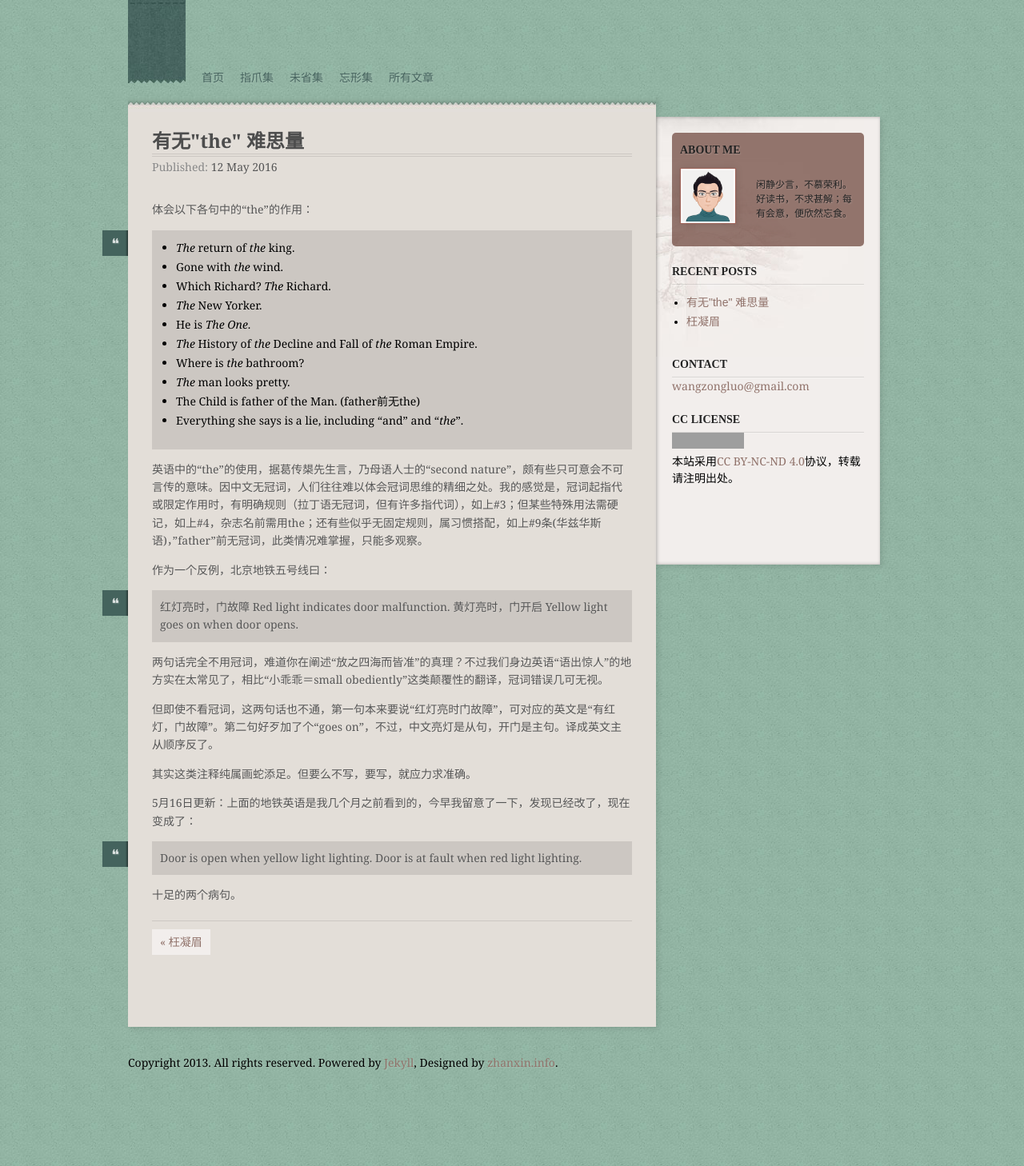
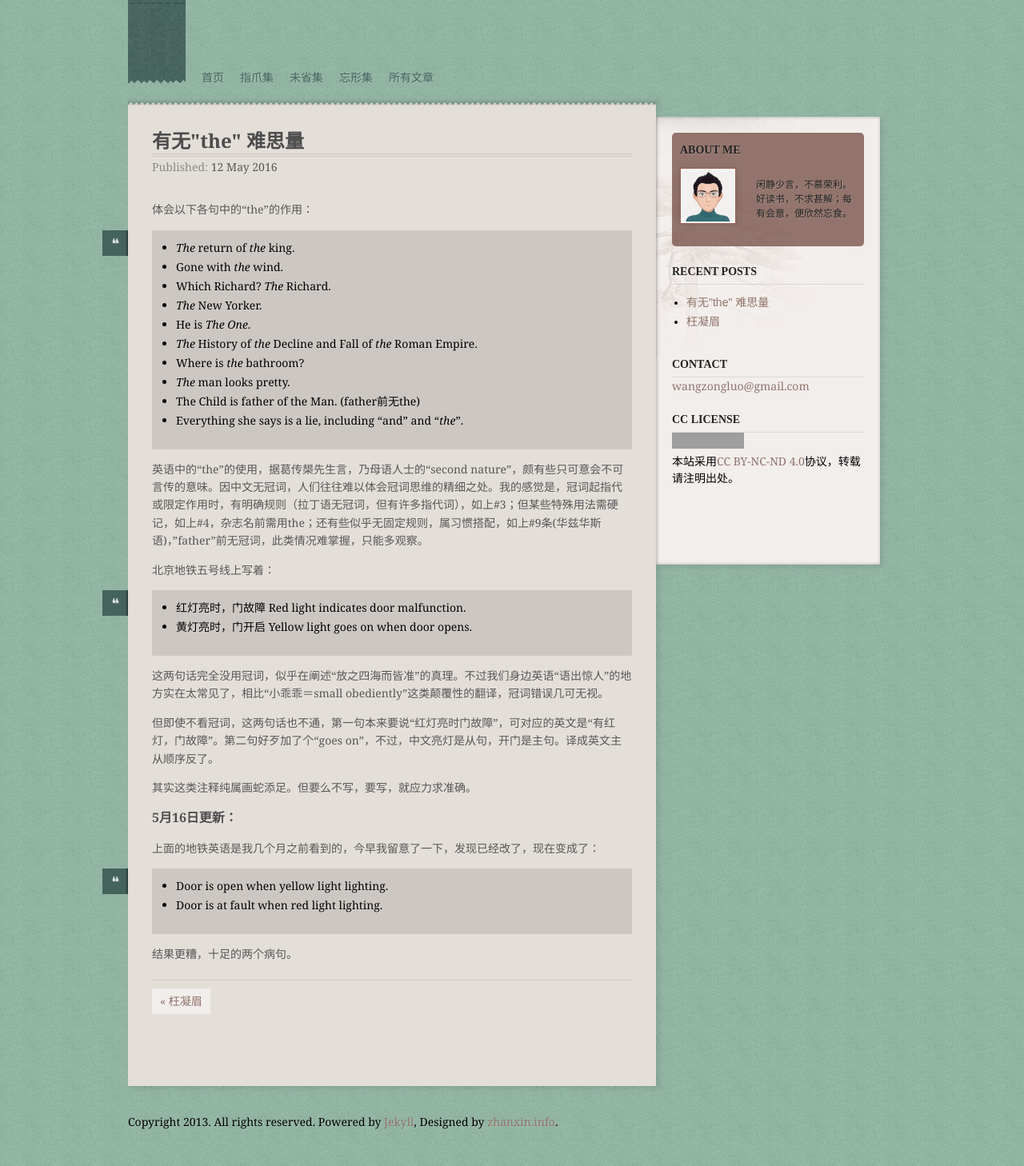
Before and after one commit to zongluo/zongluo.github.io, a Jekyll site: the page built from _posts/2016-05-12-the.md, in a window 1280 px wide. Shown: the whole page at 80% size. Built offline with Jekyll 4.4.1, drawn with Linux system fonts in a browser that asks for light colours; nearby versions of some CDN libraries; some web fonts are replaced; grey boxes are pictures that could not be loaded.

Commit message:
update the list

```diff
--- a/_posts/2016-05-12-the.md
+++ b/_posts/2016-05-12-the.md
@@ -18,24 +18,26 @@ category: "trans"
 > 9. The Child is father of the Man. (father前无the)
 > 10. Everything she says is a lie, including “and” and “*the*”.
 
-
 英语中的“the”的使用，据葛传槼先生言，乃母语人士的“second nature”，颇有些只可意会不可言传的意味。因中文无冠词，人们往往难以体会冠词思维的精细之处。我的感觉是，冠词起指代或限定作用时，有明确规则（拉丁语无冠词，但有许多指代词），如上#3；但某些特殊用法需硬记，如上#4，杂志名前需用the；还有些似乎无固定规则，属习惯搭配，如上#9条(华兹华斯语)，"father"前无冠词，此类情况难掌握，只能多观察。
 
-作为一个反例，北京地铁五号线曰：
+北京地铁五号线上写着：
 
-> 红灯亮时，门故障 Red light indicates door malfunction.
-> 黄灯亮时，门开启 Yellow light goes on when door opens.
+> - 红灯亮时，门故障 Red light indicates door malfunction.
+> - 黄灯亮时，门开启 Yellow light goes on when door opens.
 
 
-两句话完全不用冠词，难道你在阐述“放之四海而皆准”的真理？不过我们身边英语“语出惊人”的地方实在太常见了，相比“小乖乖＝small obediently”这类颠覆性的翻译，冠词错误几可无视。
+这两句话完全没用冠词，似乎在阐述“放之四海而皆准”的真理。不过我们身边英语“语出惊人”的地方实在太常见了，相比“小乖乖＝small obediently”这类颠覆性的翻译，冠词错误几可无视。
 
 但即使不看冠词，这两句话也不通，第一句本来要说“红灯亮时门故障”，可对应的英文是“有红灯，门故障”。第二句好歹加了个“goes on”，不过，中文亮灯是从句，开门是主句。译成英文主从顺序反了。
 
 其实这类注释纯属画蛇添足。但要么不写，要写，就应力求准确。
 
-5月16日更新：上面的地铁英语是我几个月之前看到的，今早我留意了一下，发现已经改了，现在变成了：
 
-> Door is open when yellow light lighting.
-> Door is at fault when red light lighting.
+#### 5月16日更新：
 
-十足的两个病句。
+上面的地铁英语是我几个月之前看到的，今早我留意了一下，发现已经改了，现在变成了：
+
+> - Door is open when yellow light lighting.
+> - Door is at fault when red light lighting.
+
+结果更糟，十足的两个病句。
```
Also changed, not shown: 10 other files.
